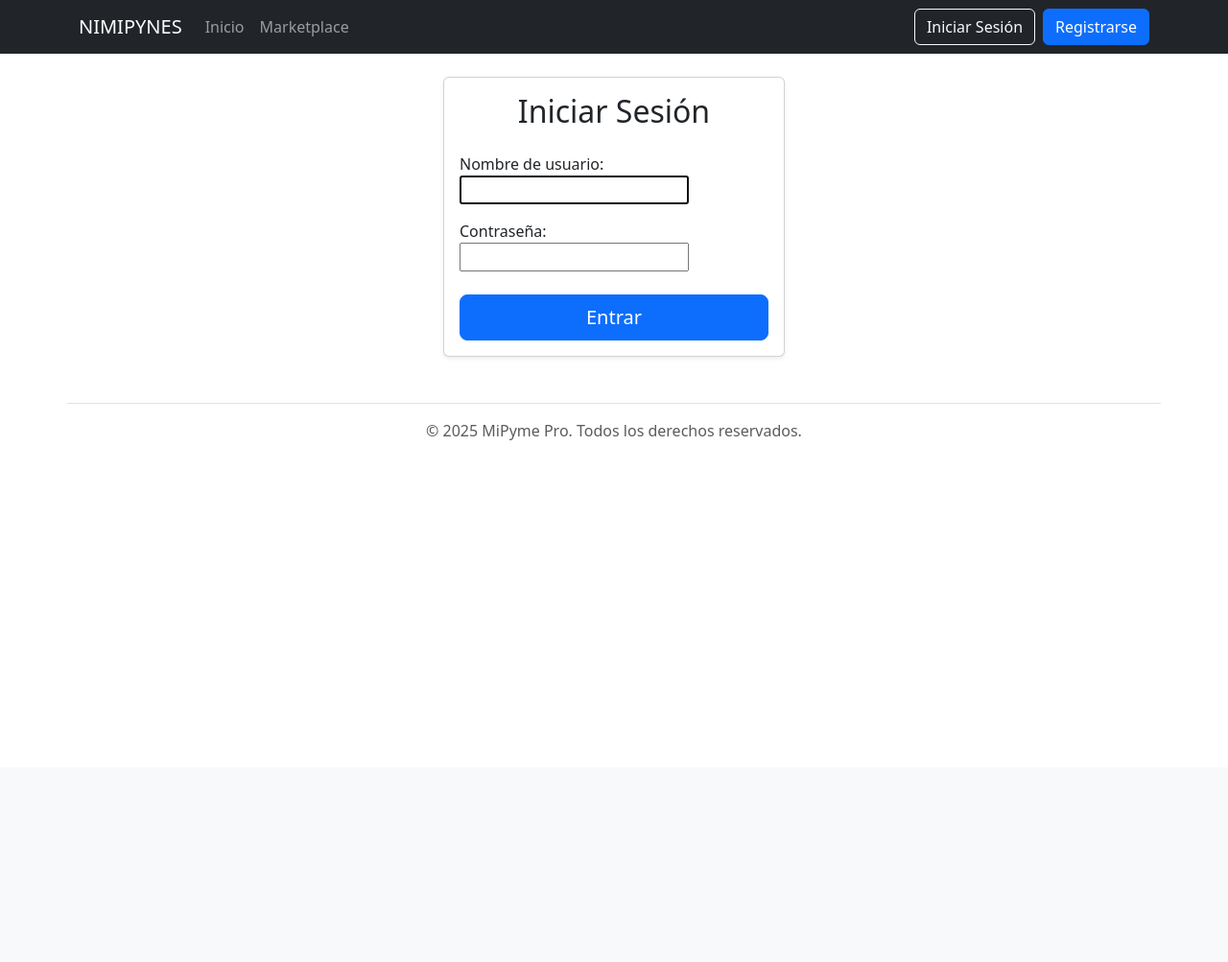
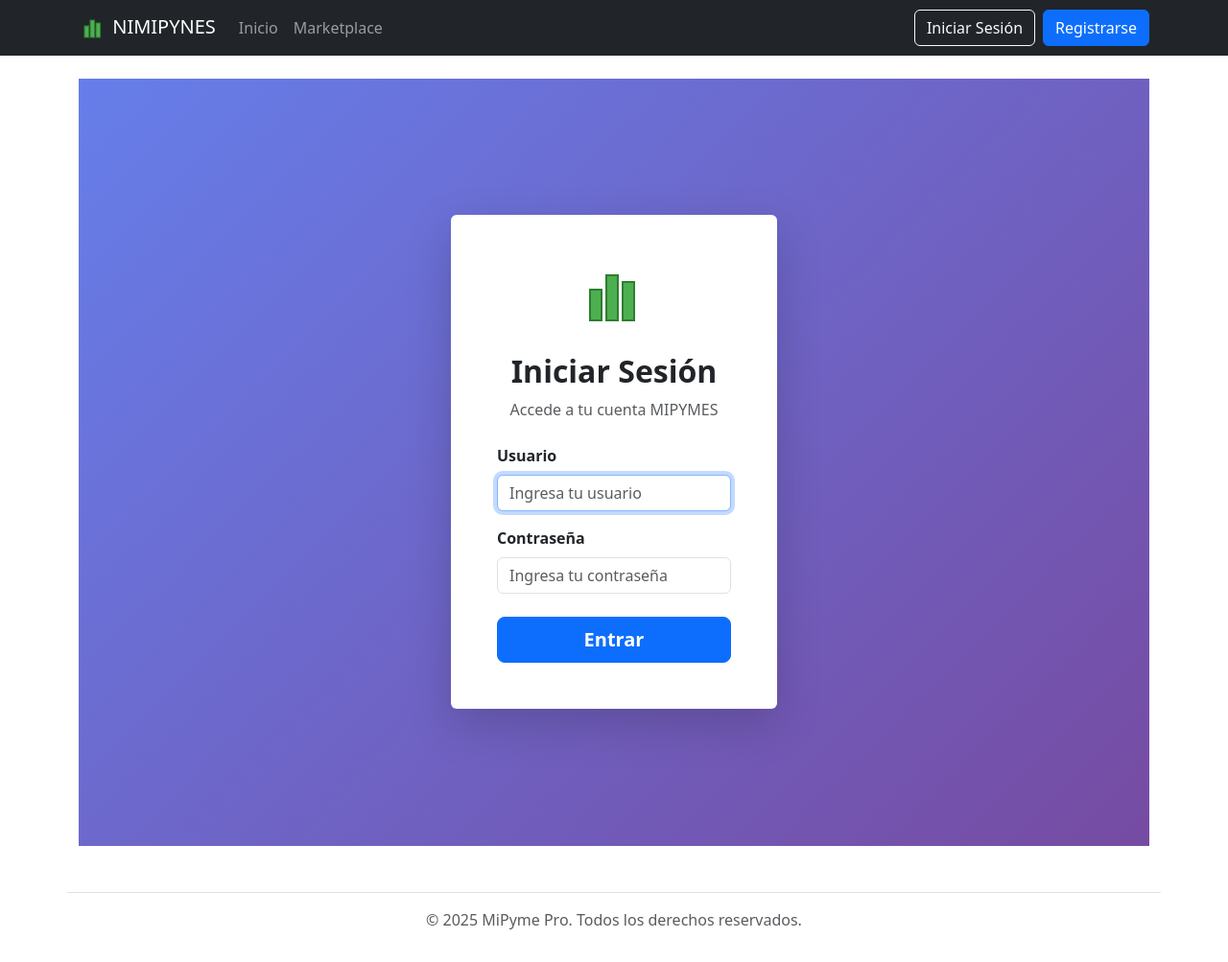
Before and after one commit to ader999/nimypine, a Django app: page /login/ in a window 1280 px wide. Shown: the whole page at 96% size. Before the commit the page ends 459 px from the top, so only its background shows below. Run offline with Django 5.2, Linux system fonts and the light colour scheme; parts of the project's set-up code (start-up, migrations or seed data) failed here and were passed over.

Commit message:
feat(ui): enhance login page with custom form and improved styling
- Add custom LoginForm with Bootstrap classes and placeholders
- Update login template with gradient background, error handling, and loading spinner
- Integrate SVG icon into navbar and login page
- Enhance homepage layout with images and expanded feature descriptions
- Modify URLs to use custom login form

```diff
--- a/cuentas/forms.py
+++ b/cuentas/forms.py
@@ -1,3 +1,11 @@
+from django.contrib.auth.forms import AuthenticationForm
+
+class LoginForm(AuthenticationForm):
+    def __init__(self, *args, **kwargs):
+        super().__init__(*args, **kwargs)
+        self.fields['username'].widget.attrs.update({'class': 'form-control', 'placeholder': 'Ingresa tu usuario'})
+        self.fields['password'].widget.attrs.update({'class': 'form-control', 'placeholder': 'Ingresa tu contraseña'})
+
 # cuentas/forms.py
 
 from django import forms
--- a/cuentas/urls.py
+++ b/cuentas/urls.py
@@ -1,9 +1,9 @@
 # cuentas/urls.py
 
 from django.urls import path
-# 👇 Importamos las vistas de autenticación de Django
 from django.contrib.auth import views as auth_views
 from . import views
+from .forms import LoginForm
 
 app_name = 'cuentas'
 
@@ -13,7 +13,8 @@ urlpatterns = [
     path('', views.pagina_inicio, name='inicio'),
     # URLs de autenticación usando las vistas de Django
     path('login/', auth_views.LoginView.as_view(
-        template_name='cuentas/login.html'
+        template_name='cuentas/login.html',
+        form_class=LoginForm
     ), name='login'),
 
     path('logout/', auth_views.LogoutView.as_view(), name='logout'),
--- a/templates/base.html
+++ b/templates/base.html
@@ -16,7 +16,14 @@
 <!-- ======== BARRA DE NAVEGACIÓN MEJORADA ======== -->
 <nav class="navbar navbar-expand-lg navbar-dark bg-dark">
     <div class="container">
-        <a class="navbar-brand" href="{% url 'cuentas:inicio' %}">NIMIPYNES</a>
+        <a class="navbar-brand" href="{% url 'cuentas:inicio' %}">
+            <svg width="30" height="30" xmlns="http://www.w3.org/2000/svg">
+                <rect x="6" y="12" width="4.5" height="12" fill="#4CAF50" stroke="#2E7D32" stroke-width="1"/>
+                <rect x="12" y="6" width="4.5" height="18" fill="#4CAF50" stroke="#2E7D32" stroke-width="1"/>
+                <rect x="18" y="9" width="4.5" height="15" fill="#4CAF50" stroke="#2E7D32" stroke-width="1"/>
+            </svg>
+            NIMIPYNES
+        </a>
         <button class="navbar-toggler" type="button" data-bs-toggle="collapse" data-bs-target="#navbarNav" aria-controls="navbarNav" aria-expanded="false" aria-label="Toggle navigation">
             <span class="navbar-toggler-icon"></span>
         </button>
--- a/templates/cuentas/login.html
+++ b/templates/cuentas/login.html
@@ -3,20 +3,72 @@
 {% block title %}Iniciar Sesión{% endblock %}
 
 {% block content %}
-<div class="row justify-content-center">
-    <div class="col-md-6 col-lg-4">
-        <div class="card shadow-sm">
-            <div class="card-body">
-                <h2 class="card-title text-center mb-4">Iniciar Sesión</h2>
-                <form method="post">
-                    {% csrf_token %}
-                    {{ form.as_p }}
-                    <div class="d-grid mt-4">
-                        <button type="submit" class="btn btn-primary btn-lg">Entrar</button>
+<div class="container-fluid min-vh-100 d-flex align-items-center justify-content-center" style="background: linear-gradient(135deg, #667eea 0%, #764ba2 100%);">
+    <div class="row justify-content-center w-100">
+        <div class="col-sm-8 col-md-6 col-lg-4">
+            <div class="card shadow-lg border-0 rounded-lg">
+                <div class="card-body p-5">
+                    <div class="text-center mb-4">
+                        <svg width="80" height="80" xmlns="http://www.w3.org/2000/svg" class="mb-3">
+                            <!-- Gráfico de barras representando crecimiento en MIPYMES -->
+                            <rect x="15" y="30" width="12" height="32" fill="#4CAF50" stroke="#2E7D32" stroke-width="2"/>
+                            <rect x="32" y="15" width="12" height="47" fill="#4CAF50" stroke="#2E7D32" stroke-width="2"/>
+                            <rect x="49" y="22" width="12" height="40" fill="#4CAF50" stroke="#2E7D32" stroke-width="2"/>
+                        </svg>
+                        <h2 class="card-title text-dark fw-bold">Iniciar Sesión</h2>
+                        <p class="text-muted">Accede a tu cuenta MIPYMES</p>
                     </div>
-                </form>
+                    <form method="post">
+                        {% csrf_token %}
+                        {% if form.non_field_errors %}
+                            <div class="alert alert-danger" role="alert">
+                                {% for error in form.non_field_errors %}
+                                    <p class="mb-0">{{ error }}</p>
+                                {% endfor %}
+                            </div>
+                        {% endif %}
+                        <div class="mb-3">
+                            <label for="{{ form.username.id_for_label }}" class="form-label fw-semibold">Usuario</label>
+                            {{ form.username }}
+                            {% if form.username.errors %}
+                                <div class="text-danger small mt-1">
+                                    {% for error in form.username.errors %}
+                                        {{ error }}
+                                    {% endfor %}
+                                </div>
+                            {% endif %}
+                        </div>
+                        <div class="mb-4">
+                            <label for="{{ form.password.id_for_label }}" class="form-label fw-semibold">Contraseña</label>
+                            {{ form.password }}
+                            {% if form.password.errors %}
+                                <div class="text-danger small mt-1">
+                                    {% for error in form.password.errors %}
+                                        {{ error }}
+                                    {% endfor %}
+                                </div>
+                            {% endif %}
+                        </div>
+                        <div class="d-grid">
+                            <button type="submit" id="login-btn" class="btn btn-primary btn-lg fw-bold">
+                                <span class="spinner-border spinner-border-sm d-none" role="status" aria-hidden="true"></span>
+                                Entrar
+                            </button>
+                        </div>
+                    </form>
+                </div>
             </div>
         </div>
     </div>
 </div>
+
+<script>
+document.querySelector('form').addEventListener('submit', function() {
+    const btn = document.getElementById('login-btn');
+    const spinner = btn.querySelector('.spinner-border');
+    btn.disabled = true;
+    spinner.classList.remove('d-none');
+    btn.innerHTML = '<span class="spinner-border spinner-border-sm" role="status" aria-hidden="true"></span> Procesando...';
+});
+</script>
 {% endblock %}
```
Also changed, not shown: templates/inicio.html (+34 -20 lines), icono.svg (added).
